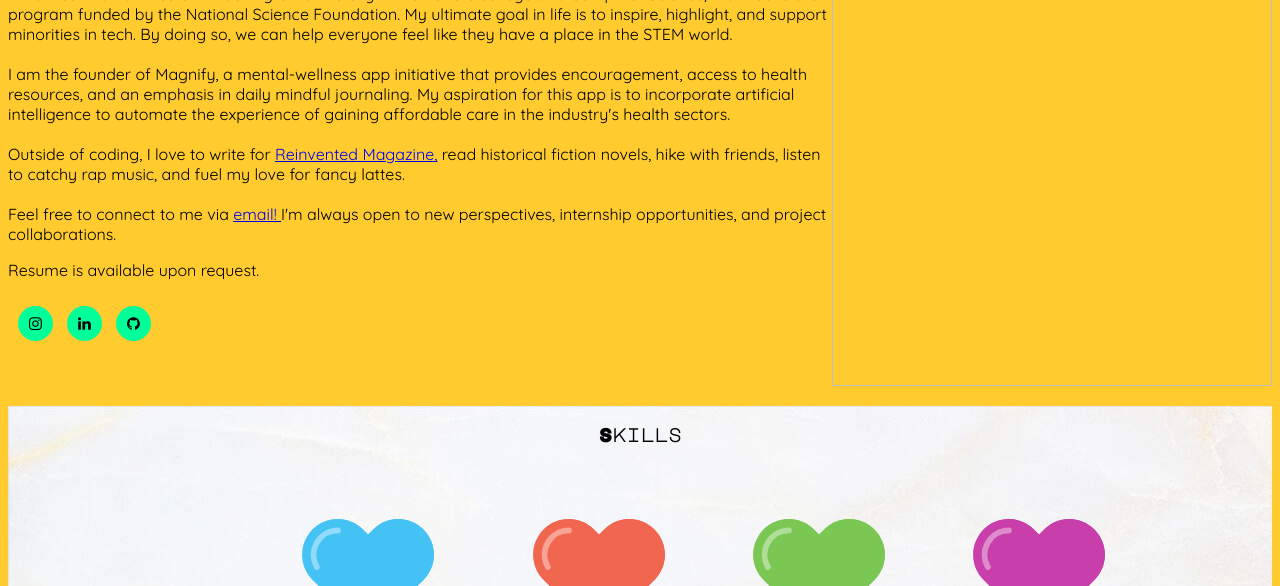
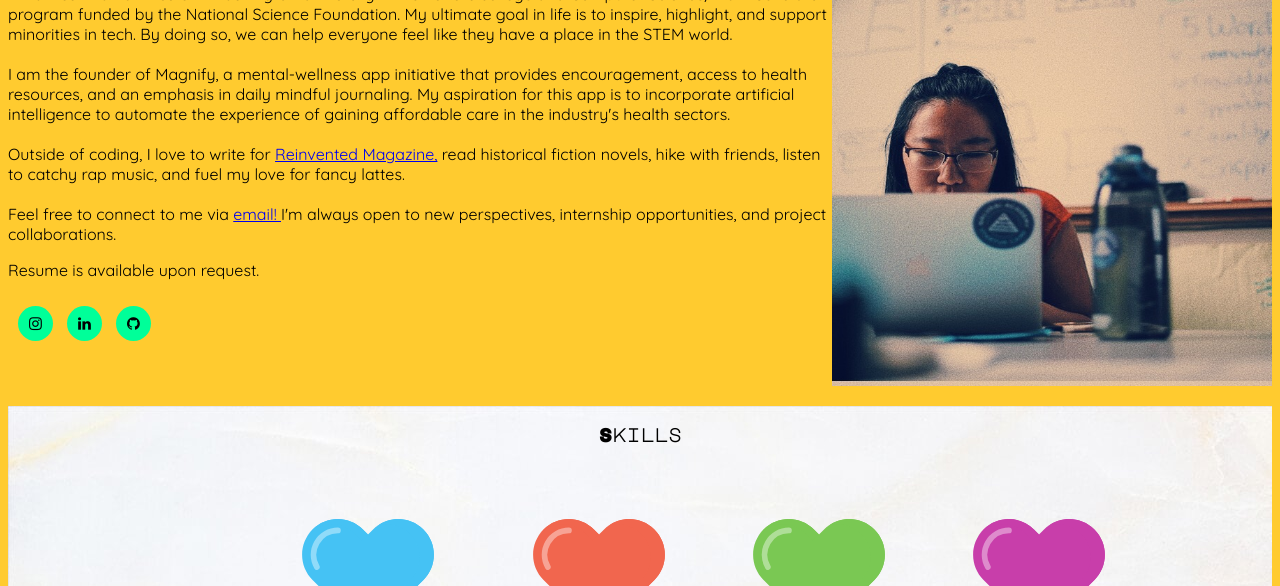
Before and after one commit to abigaylerose03/abigaylerose.io, a website: page index.html in a window 1280 px wide. Shown: the part 716-1302 px from the top of the page. Drawn offline with nearby package versions, Linux system fonts and the light colour scheme.

Commit message:
Update index.html

```diff
--- a/index.html
+++ b/index.html
@@ -83,7 +83,7 @@
         <section id="about">
             <h3 class="sub-head">About Me</h3>
             <div>
-                <img src="" width="440" height="500" />
+                <img src="profile-pic.JPG" width="440" height="500" />
                 <p><span>Hello! My name is Abigayle Peterson.</span><br>I'm a freshman at Western Washington University in the honors college and Computer Science/Math Scholars program funded by the National Science Foundation. My ultimate goal in life is to inspire, highlight, and support minorities in tech. By doing so, we can help everyone feel like they have a place in the STEM world. <br><br> I am the founder of Magnify, a mental-wellness app initiative that provides encouragement, access to health resources, and an emphasis in daily mindful journaling. My aspiration for this app is to incorporate artificial intelligence to automate the experience of gaining affordable care in the industry's health sectors.<br></br> Outside of coding, I love to write for <a href="https://www.reinventedmagazine.com/"> Reinvented Magazine,</a> read historical fiction novels, hike with friends, listen to catchy rap music, and fuel my love for fancy lattes.<br><br>
                 Feel free to connect to me via <a href="#contact-me">email! </a>I'm always open to new perspectives, internship opportunities, and project collaborations.</p>
                 <p>Resume is available upon request.</p>
```
